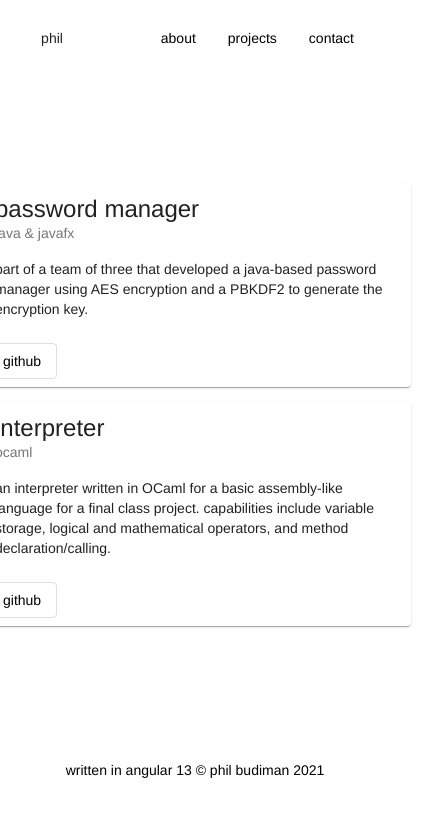
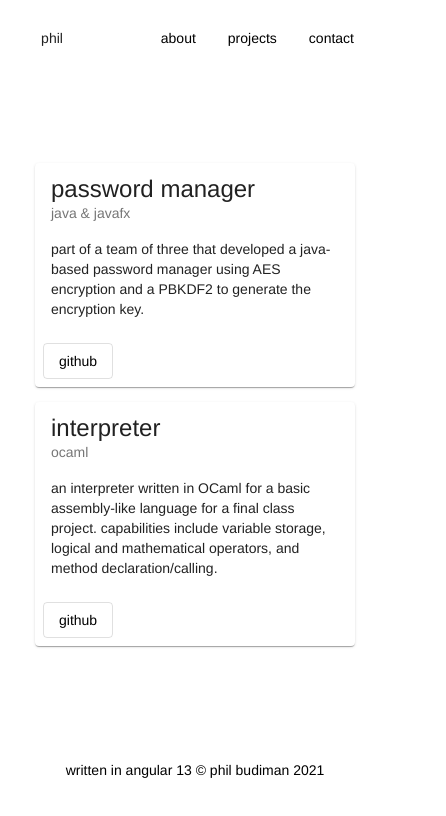
Before and after one commit to phillipbudiman/dev_philbudiman, an Angular app: page /projects in a window 390 px wide. Shown: the top 816 px of the page, 446 px wide, since content can reach past the window. Built offline with nearby package versions, Linux system fonts and the light colour scheme; a web font is replaced by a local one.

Commit message:
edited stylesheet in projects component to fix mobile formatting

```diff
--- a/src/app/projects/projects.component.css
+++ b/src/app/projects/projects.component.css
@@ -7,7 +7,7 @@
 }
 
 mat-card {
-    min-width: 25rem;
+    min-width: 10rem;
     max-width: 35rem;
     margin: 15px 35px;
 }
```
